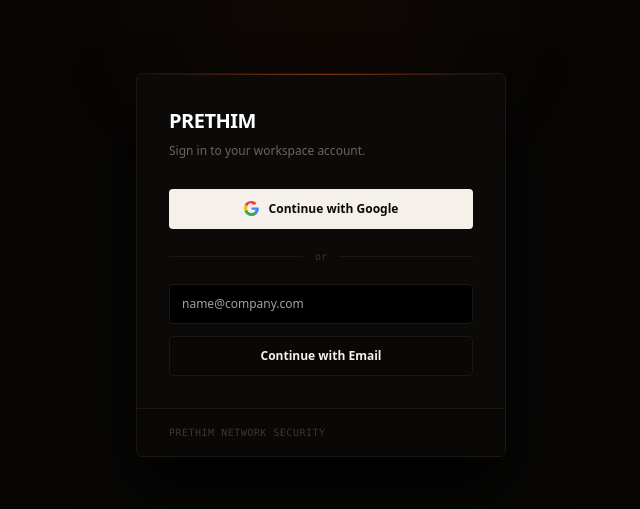
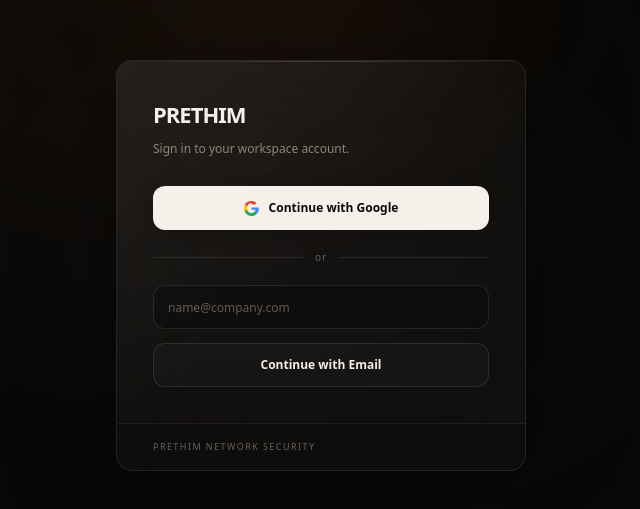
Before and after one commit to davix-tech/.PRETHIM, a Next.js app: page /signin in a window 1280 px wide. Shown: the part 135-644 px from the top of the page, without its empty margins (319-959 px from the left). Built offline with nearby package versions, Linux system fonts and the light colour scheme; no server answers.

Commit message:
Polish sign-in with PRETHIM frosted glass UI

```diff
--- a/app/signin/page.tsx
+++ b/app/signin/page.tsx
@@ -26,7 +26,15 @@ export default function SignInPage() {
   }, [status, router]);
 
   if (status === "loading") {
-    return <div className="min-h-screen bg-[#070605]" />;
+    return (
+      <div className="relative flex min-h-screen items-center justify-center overflow-hidden bg-[#080706]">
+        <div className="pointer-events-none absolute inset-0 bg-[radial-gradient(ellipse_at_50%_0%,rgba(201,124,62,0.10),transparent_48%)]" />
+        <div className="relative flex items-center gap-3 rounded-2xl border border-white/[0.08] bg-white/[0.025] px-5 py-4 text-xs text-[#8F8676] shadow-[0_24px_100px_rgba(0,0,0,0.25)] backdrop-blur-2xl">
+          <span className="h-2 w-2 animate-pulse rounded-full bg-[#C97C3E]" />
+          Securing your PRETHIM session…
+        </div>
+      </div>
+    );
   }
 
   const handleMagicLink = async (e: React.FormEvent) => {
@@ -65,26 +73,32 @@ export default function SignInPage() {
   };
 
   return (
-    <main className="min-h-screen bg-[#070605] flex items-center justify-center px-5 py-10 antialiased selection:bg-[#FF5A1F]/20 selection:text-white relative overflow-hidden font-sans">
+    <main className="relative flex min-h-screen items-center justify-center overflow-hidden bg-[#080706] px-5 py-10 antialiased text-[#ECE4D8] selection:bg-[#C97C3E]/25 selection:text-white">
+      <div className="pointer-events-none fixed inset-0 overflow-hidden">
+        <div className="absolute left-[12%] top-[-260px] h-[560px] w-[560px] rounded-full bg-[#C97C3E]/[0.075] blur-[145px]" />
+        <div className="absolute bottom-[-300px] right-[-140px] h-[520px] w-[520px] rounded-full bg-[#7C93A6]/[0.045] blur-[150px]" />
+        <div className="absolute inset-0 bg-[radial-gradient(ellipse_at_50%_45%,rgba(255,255,255,0.018),transparent_58%)]" />
+      </div>
 
       {/* Premium Pure Ambient Depth Glow */}
       <div className="absolute top-[15%] left-1/2 -translate-x-1/2 -translate-y-1/2 w-[550px] h-[550px] bg-[radial-gradient(circle,rgba(255,90,31,0.04)_0%,transparent_70%)] pointer-events-none z-0 blur-xl" />
 
       {/* Auth Container Frame */}
-      <div className="relative z-10 w-full max-w-[370px] bg-[#0B0A08] border border-[#1C1712] rounded-md shadow-[0_32px_64px_rgba(0,0,0,0.7)] overflow-hidden">
+      <div className="relative z-10 w-full max-w-[410px] overflow-hidden rounded-2xl border border-white/[0.085] bg-white/[0.032] shadow-[0_24px_100px_rgba(0,0,0,0.35)] backdrop-blur-2xl">
+        <div className="pointer-events-none absolute inset-0 bg-gradient-to-br from-white/[0.05] via-transparent to-transparent" />
 
         {/* Top Boundary Highlight Line */}
-        <div className="h-px w-full bg-gradient-to-r from-transparent via-[#7A3613] to-transparent" />
+        <div className="relative z-10 h-px w-full bg-gradient-to-r from-transparent via-white/[0.16] to-transparent" />
 
-        <div className="p-7 sm:p-8 pb-7">
+        <div className="relative z-10 p-7 pb-8 sm:p-9">
 
           {/* Main Context Typography */}
           <div className="mb-7">
-            <h1 className="text-white text-xl font-semibold tracking-tight">
+            <h1 className="text-[22px] font-semibold tracking-[-0.045em] text-[#F5F1EA]">
               PRETHIM
             </h1>
 
-            <p className="text-[#6E6358] text-xs leading-relaxed mt-1.5">
+            <p className="mt-2 text-[12px] leading-relaxed text-[#8F8676]">
               Sign in to your workspace account.
             </p>
           </div>
@@ -97,7 +111,7 @@ export default function SignInPage() {
                 callbackUrl: "/reden-dashboard",
               })
             }
-            className="w-full h-10 bg-[#F5F1EA] hover:bg-white text-[#0A0A0A] border-none rounded font-semibold text-xs flex items-center justify-center gap-2.5 transition-all duration-150 cursor-pointer focus:outline-none"
+            className="flex h-11 w-full items-center justify-center gap-2.5 rounded-xl border border-white/[0.12] bg-[#F5F1EA] text-xs font-semibold text-[#0A0A0A] shadow-[0_4px_18px_rgba(0,0,0,0.16)] transition-all duration-200 hover:-translate-y-px hover:bg-white hover:shadow-[0_8px_28px_rgba(0,0,0,0.25)] focus:outline-none focus-visible:ring-2 focus-visible:ring-[#C97C3E]/60"
           >
             <svg
               width="15"
@@ -128,18 +142,18 @@ export default function SignInPage() {
 
           {/* Separation Boundary */}
           <div className="flex items-center gap-3 my-5">
-            <div className="flex-1 h-px bg-[#1C1712]" />
+            <div className="h-px flex-1 bg-white/[0.09]" />
 
-            <span className="font-mono text-[10px] text-[#3D362E] select-none">
+            <span className="select-none text-[10px] tracking-[0.08em] text-[#68615b]">
               or
             </span>
 
-            <div className="flex-1 h-px bg-[#1C1712]" />
+            <div className="h-px flex-1 bg-white/[0.09]" />
           </div>
 
           {/* Email Magic Link */}
           {emailStatus === "sent" ? (
-            <div className="p-3.5 rounded bg-[#0A0604] border border-[#1C1712] text-[#6E6358] text-xs leading-relaxed text-left">
+            <div className="rounded-xl border border-white/[0.08] bg-black/20 p-4 text-left text-xs leading-relaxed text-[#8F8676]">
               Check{" "}
               <span className="text-[#F5F1EA] font-medium">
                 {email}
@@ -154,7 +168,7 @@ export default function SignInPage() {
                     setEmail("");
                     setErrorMsg("");
                   }}
-                  className="bg-transparent border-none text-[#3D362E] hover:text-[#F5F1EA] text-[11px] underline cursor-pointer p-0 transition-colors duration-150 focus:outline-none"
+                  className="cursor-pointer border-none bg-transparent p-0 text-[11px] text-[#8F8676] underline transition-colors duration-150 hover:text-[#F5F1EA] focus:outline-none"
                 >
                   Use a different email
                 </button>
@@ -163,9 +177,9 @@ export default function SignInPage() {
           ) : (
             <form
               onSubmit={handleMagicLink}
-              className="flex flex-col gap-3"
+              className="flex flex-col gap-3.5"
             >
-              <div className="space-y-1.5">
+              <div className="space-y-2">
                 <input
                   type="email"
                   value={email}
@@ -180,15 +194,15 @@ export default function SignInPage() {
                   placeholder="name@company.com"
                   autoComplete="email"
                   disabled={emailStatus === "sending"}
-                  className={`w-full h-10 bg-black border rounded px-3 text-[#F5F1EA] text-xs outline-none transition-all duration-150 focus:border-[#7A3613] focus:ring-4 focus:ring-[#FF5A1F]/5 ${
+                  className={`h-11 w-full rounded-xl border bg-black/25 px-3.5 text-xs text-[#F5F1EA] outline-none transition-all duration-200 placeholder:text-[#625c56] focus:border-[#C97C3E]/50 focus:bg-black/35 focus:ring-4 focus:ring-[#C97C3E]/[0.08] ${
                     emailStatus === "error"
-                      ? "border-[#E5484D]"
-                      : "border-[#1C1712]"
+                      ? "border-[#E5484D]/80"
+                      : "border-white/[0.10]"
                   }`}
                 />
 
                 {emailStatus === "error" && (
-                  <p className="text-[#E5484D] text-[11px] text-left">
+                  <p className="text-left text-[11px] text-[#ff8060]">
                     {errorMsg}
                   </p>
                 )}
@@ -197,7 +211,7 @@ export default function SignInPage() {
               <button
                 type="submit"
                 disabled={emailStatus === "sending"}
-                className={`w-full h-10 bg-[#0A0807] hover:bg-[#100D09] text-[#F5F1EA] border border-[#1C1712] hover:border-[#2A2118] rounded font-semibold text-xs transition-all duration-150 focus:outline-none ${
+                className={`h-11 w-full rounded-xl border border-white/[0.10] bg-white/[0.025] text-xs font-semibold text-[#F5F1EA] transition-all duration-200 hover:border-white/[0.18] hover:bg-white/[0.055] focus:outline-none focus-visible:ring-2 focus-visible:ring-[#C97C3E]/50 ${
                   emailStatus === "sending"
                     ? "opacity-50 cursor-default"
                     : "cursor-pointer"
@@ -212,8 +226,8 @@ export default function SignInPage() {
         </div>
 
         {/* Technical Perimeter Footer */}
-        <div className="border-t border-[#1C1712] px-8 py-4 flex items-center justify-between bg-[#090806] select-none">
-          <span className="font-mono text-[10px] tracking-wider text-[#3D362E]">
+        <div className="relative z-10 flex items-center justify-between border-t border-white/[0.07] bg-black/10 px-7 py-4 select-none sm:px-9">
+          <span className="text-[9px] font-medium tracking-[0.16em] text-[#68615b]">
             PRETHIM NETWORK SECURITY
           </span>
         </div>
```
